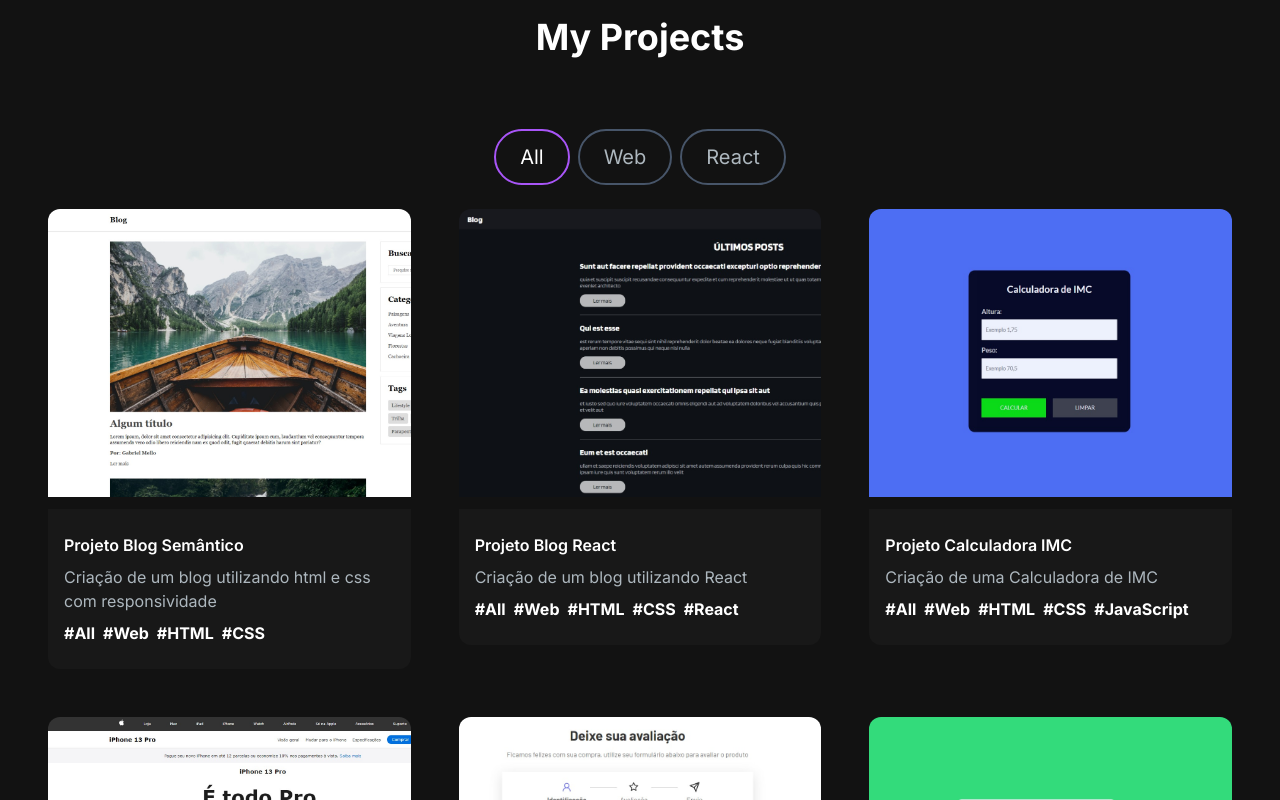
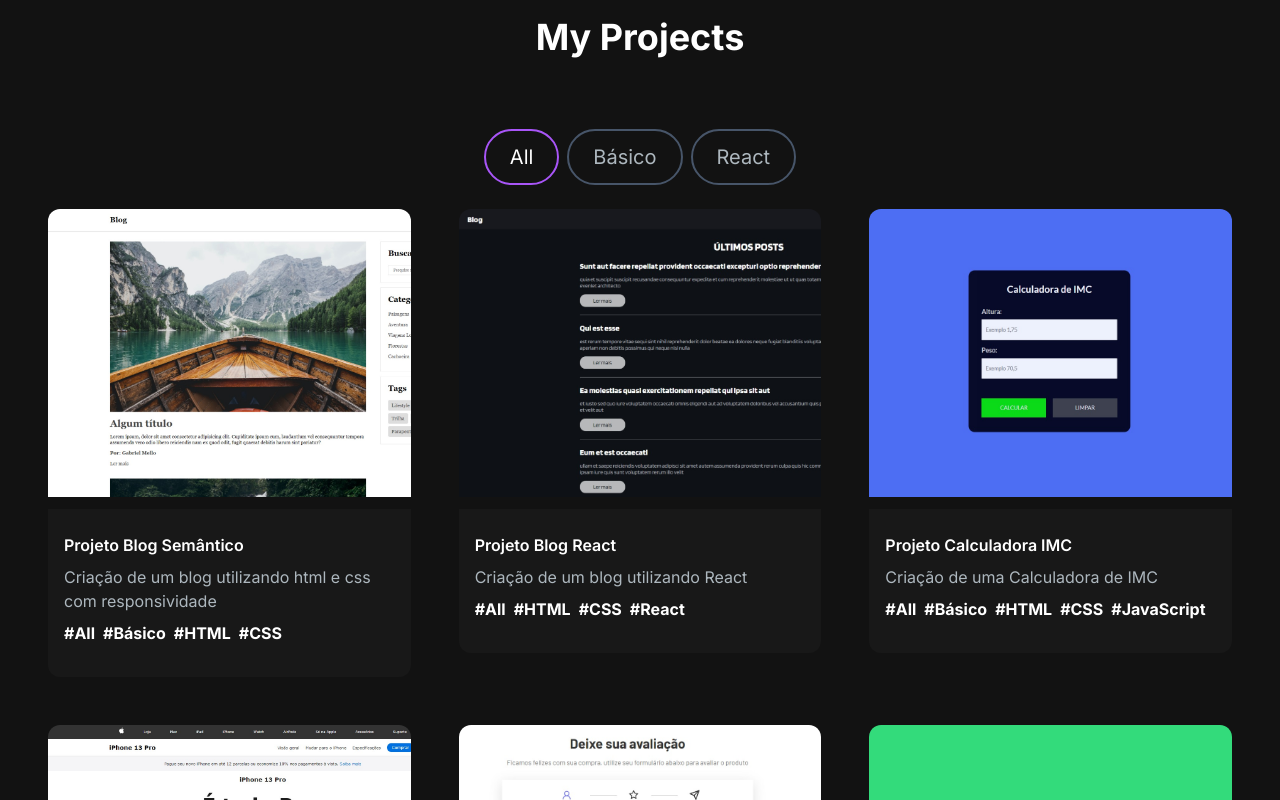
Before and after one commit to GabrielMello1407/Portifolio_v2, a Next.js app in the folder portifolio/: page / in a window 1280 px wide. Shown: the part 1300-2100 px from the top of the page. Built offline with nearby package versions, Linux system fonts and the light colour scheme.

Commit message:
feat:project section
creating project section

```diff
--- a/portifolio/src/app/components/ProjectCard.jsx
+++ b/portifolio/src/app/components/ProjectCard.jsx
@@ -1,14 +1,11 @@
-import React from 'react'
-import { CodeBracketIcon, EyeIcon } from '@heroicons/react/24/outline'
-import Link from 'next/link'
+import React from 'react';
+import { CodeBracketIcon, EyeIcon } from '@heroicons/react/24/outline';
+import Link from 'next/link';
 
 const ProjectCard = ({ imgUrl, title, description, gitUrl, previewUrl, tags }) => {
-  const tagElements = tags.map((tag, index) => (
-    <span key={index} className="mt-2 mr-2 font-bold hover:text-purple-500 cursor-default">#{tag}</span>
-  ));
   return (
     <div>
-      <div className='h-52 md:h-72 rounded-t-xl relative group' style={{ background: `url(${imgUrl})`, backgroundSize: "cover" }}>
+      <div className='h-52 md:h-72 rounded-t-xl relative group' style={{ background: `url(${imgUrl})`, backgroundSize: 'cover' }}>
         <div className='overlay items-center justify-center absolute top-0 left-0 w-full h-full bg-[#181818] bg-opacity-0 hidden group-hover:flex group-hover:bg-opacity-80 transition-all duration-500'>
           <Link href={gitUrl} className='h-14 w-14 mr-3 border-2 relative rounded-full border-[#adb7be] hover:border-white group/link'>
             <CodeBracketIcon className='h-10 w-10 text-[#adb7be] absolute top-1/2 left-1/2 transform -translate-x-1/2 -translate-y-1/2 cursor-pointer group-houver/link:text-white' />
@@ -21,10 +18,14 @@ const ProjectCard = ({ imgUrl, title, description, gitUrl, previewUrl, tags }) =
       <div className='text-white rounded-b-xl mt-3 bg-[#181818] py-6 px-4'>
         <h5 className='font-xl font-semibold mb-2'>{title}</h5>
         <p className='text-[#adb7be]'>{description}</p>
-        <div className="mt-2">{tagElements}</div>
+        <div className='mt-2'>
+          {tags.map((tag, index) => (
+            <span key={index} className='font-bold hover:text-purple-500 cursor-default inline-block mb-2 mr-2'>#{tag}</span>
+          ))}
+        </div>
       </div>
     </div>
-  )
-}
+  );
+};
 
-export default ProjectCard
+export default ProjectCard;
--- a/portifolio/src/app/components/ProjectsSection.jsx
+++ b/portifolio/src/app/components/ProjectsSection.jsx
@@ -11,7 +11,7 @@ const projectsData = [
     title: "Projeto Blog Semântico",
     description: "Criação de um blog utilizando html e css com responsividade",
     image: "/images/projects/Blog_semantico.jpeg",
-    tag: ["All", "Web", "HTML", "CSS"],
+    tag: ["All", "Básico", "HTML", "CSS"],
     gitUrl: "/",
     previewUrl: "/"
   },
@@ -20,7 +20,7 @@ const projectsData = [
     title: "Projeto Blog React",
     description: "Criação de um blog utilizando React",
     image: "/images/projects/blog_react.jpeg",
-    tag: ["All", "Web", "HTML", "CSS", "React"],
+    tag: ["All", "HTML", "CSS", "React"],
     gitUrl: "/",
     previewUrl: "/"
   },
@@ -29,7 +29,7 @@ const projectsData = [
     title: "Projeto Calculadora IMC",
     description: "Criação de uma Calculadora de IMC",
     image: "/images/projects/calc_imc.jpeg",
-    tag: ["All", "Web", "HTML", "CSS", "JavaScript"],
+    tag: ["All", "Básico", "HTML", "CSS", "JavaScript"],
     gitUrl: "/",
     previewUrl: "/"
   },
@@ -38,7 +38,7 @@ const projectsData = [
     title: "Projeto de Clone da página Iphone 13",
     description: "Criação clone da página do Iphone 13 para treinar HTML,CSS e responsividade",
     image: "/images/projects/clone_iphone13.jpeg",
-    tag: ["All", "Web", "HTML", "CSS"],
+    tag: ["All", "Básico", "HTML", "CSS"],
     gitUrl: "/",
     previewUrl: "/"
   },
@@ -47,7 +47,7 @@ const projectsData = [
     title: "Projeto formulário multistep",
     description: "Criação de um mini formulário com vários passos",
     image: "/images/projects/form_multistep.jpeg",
-    tag: ["All", "Web", "HTML", "CSS", "JavaScript"],
+    tag: ["All", "Básico", "HTML", "CSS", "JavaScript"],
     gitUrl: "/",
     previewUrl: "/"
   },
@@ -56,7 +56,7 @@ const projectsData = [
     title: "Projeto Gerador de QRCode",
     description: "Criação de um gerador de QRCode realizando fetch com API para realizar a geração dos QRCode baseado no que o usuário digita",
     image: "/images/projects/geradorQRCode.jpeg",
-    tag: ["All", "Web", "HTML", "CSS", "JavaScript", "API"],
+    tag: ["All", "HTML", "CSS", "JavaScript", "API"],
     gitUrl: "/",
     previewUrl: "/"
   },
@@ -65,7 +65,7 @@ const projectsData = [
     title: "Projeto Github Finder",
     description: "Criação de um sistema de buscar perfil com base o nome de usuário do github utilizando a api do github",
     image: "/images/projects/github_finder.jpeg",
-    tag: ["All", "Web", "HTML", "CSS", "React", "API", "TS"],
+    tag: ["All", "HTML", "CSS", "React", "API", "TS"],
     gitUrl: "/",
     previewUrl: "/"
   },
@@ -74,7 +74,7 @@ const projectsData = [
     title: "Projeto clone página login Instagram",
     description: "Criação clone da página de login do instagram com responsividade",
     image: "/images/projects/instagram_clone.jpeg",
-    tag: ["All", "Web", "HTML", "CSS"],
+    tag: ["All", "Básico", "HTML", "CSS"],
     gitUrl: "/",
     previewUrl: "/"
   },
@@ -83,7 +83,7 @@ const projectsData = [
     title: "Projeto página LazyLoad",
     description: "Criação de uma página básica utilizando o método de lazy load para carregamento de imagens",
     image: "/images/projects/lazy_load.jpeg",
-    tag: ["All", "Web", "HTML", "CSS", "JavaScript"],
+    tag: ["All", "Básico", "HTML", "CSS", "JavaScript"],
     gitUrl: "/",
     previewUrl: "/"
   },
@@ -92,7 +92,7 @@ const projectsData = [
     title: "Projeto Memories",
     description: "Criação de uma landing page onde é possivel registrar memórias com descrição podendo upar imagens e adicionar tags",
     image: "/images/projects/memories.jpeg",
-    tag: ["All", "Web", "HTML", "CSS", "React", "Node", "MongoDB", "Axios"],
+    tag: ["All", "HTML", "CSS", "React", "Node", "MongoDB", "Axios"],
     gitUrl: "/",
     previewUrl: "/"
   },
@@ -101,7 +101,7 @@ const projectsData = [
     title: "Projeto PartyTime",
     description: "Criação um projeto de criação de festas",
     image: "/images/projects/partytime.jpeg",
-    tag: ["All", "Web", "HTML", "CSS", "React", "Node", "MongoDB", "Axios"],
+    tag: ["All", "HTML", "CSS", "React", "Node", "MongoDB", "Axios"],
     gitUrl: "/",
     previewUrl: "/"
   },
@@ -110,7 +110,7 @@ const projectsData = [
     title: "Projeto do meu primeiro portilólio",
     description: "Criação do meu primeiro portifólio responsivo",
     image: "/images/projects/portifolio_antigo.jpeg",
-    tag: ["All", "Web", "HTML", "CSS"],
+    tag: ["All", "Básico", "HTML", "CSS"],
     gitUrl: "/",
     previewUrl: "/"
   },
@@ -119,7 +119,7 @@ const projectsData = [
     title: "Projeto TodoList",
     description: "Criação de uma lista de tarefas",
     image: "/images/projects/projetoTodoList.jpeg",
-    tag: ["All", "Web", "HTML", "CSS"],
+    tag: ["All", "Básico", "HTML", "CSS"],
     gitUrl: "/",
     previewUrl: "/"
   },
@@ -128,7 +128,7 @@ const projectsData = [
     title: "Projeto Quiz",
     description: "Criação de um Quiz utilizando react",
     image: "/images/projects/quizReact.jpeg",
-    tag: ["All", "Web", "HTML", "CSS", "React"],
+    tag: ["All", "Básico", "HTML", "CSS", "React"],
     gitUrl: "/",
     previewUrl: "/"
   },
@@ -164,8 +164,8 @@ const ProjectsSection = () => {
           isSelected={tag === "All"} />
         <ProjectTag
           onClick={handleTagChange}
-          name="Web"
-          isSelected={tag === "Web"} />
+          name="Básico"
+          isSelected={tag === "Básico"} />
         <ProjectTag
           onClick={handleTagChange}
           name="React"
```
Also changed, not shown: portifolio/src/app/layout.jsx (renamed from portifolio/src/app/layout.js).
